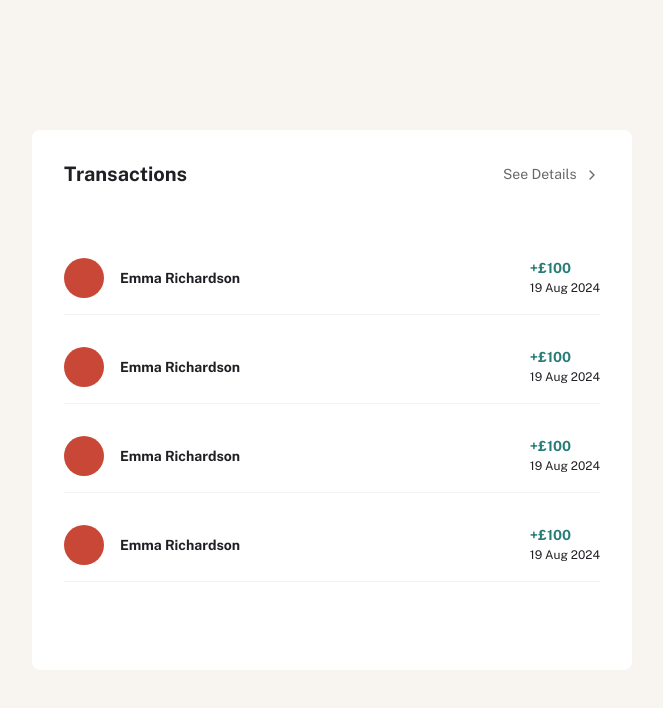
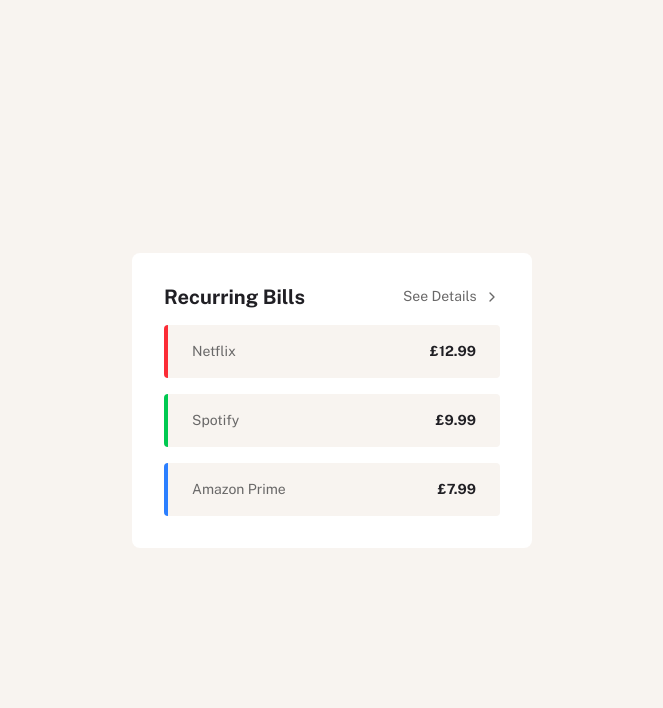
Before and after one commit to peynadol/finance, a Next.js app: page / in a window 1280 px wide. Shown: the top 708 px of the page, without its empty margins (308-971 px from the left). Built offline with nearby package versions, Linux system fonts and the light colour scheme.

Commit message:
create recurring bills cards and container

```diff
--- /dev/null
+++ b/src/app/components/overview-recurring-bill-card.tsx
@@ -0,0 +1,23 @@
+type OverviewRecurringBillCardProps = {
+  name: string;
+  amount: number;
+  colour: string; // e.g. "bg-red-500"
+};
+
+const OverviewRecurringBillCard = ({
+  name,
+  amount,
+  colour,
+}: OverviewRecurringBillCardProps) => {
+  return (
+    <div className="flex bg-beige-100 w-full rounded">
+      <div className={`w-1 rounded-l ${colour}`} data-testid="colour-bar"></div>
+      <div className="flex justify-between items-center flex-1 px-6 py-4">
+        <p className="text-grey-500 text-preset-4">{name}</p>
+        <p className=" text-preset-4-bold">£{amount.toFixed(2)}</p>
+      </div>
+    </div>
+  );
+};
+
+export default OverviewRecurringBillCard;
--- /dev/null
+++ b/src/app/components/overview-recurring-bill-container.tsx
@@ -0,0 +1,35 @@
+import { ChevronRight } from "lucide-react";
+import OverviewRecurringBillCard from "./overview-recurring-bill-card";
+
+const OverviewRecurringBillContainer = () => {
+  return (
+    <div className="bg-white rounded-lg p-8 min-w-[400px] ">
+      <div className="flex justify-between items-center mb-4">
+        <h2 className="text-preset-2">Recurring Bills</h2>
+        <p className="text-preset-4 text-grey-500">
+          See Details <ChevronRight className="inline ml-1" size={16} />
+        </p>
+      </div>
+
+      <div className="flex items-center  flex-col gap-4">
+        <OverviewRecurringBillCard
+          name="Netflix"
+          amount={12.99}
+          colour="bg-red-500"
+        />
+        <OverviewRecurringBillCard
+          name="Spotify"
+          amount={9.99}
+          colour="bg-green-500"
+        />
+        <OverviewRecurringBillCard
+          name="Amazon Prime"
+          amount={7.99}
+          colour="bg-blue-500"
+        />
+      </div>
+    </div>
+  );
+};
+
+export default OverviewRecurringBillContainer;
--- a/src/app/components/pot-overview-container.tsx
+++ b/src/app/components/pot-overview-container.tsx
@@ -1,4 +1,4 @@
-import PotSummaryCard from "./overview-summary-card";
+import OverviewSummaryCard from "./overview-summary-card";
 import PotTotalCard from "./pot-total-card";
 import { ChevronRight } from "lucide-react";
 const PotOverviewContainer = () => {
@@ -14,25 +14,10 @@ const PotOverviewContainer = () => {
         <PotTotalCard total={850} />
 
         <div className="grid grid-cols-2 gap-x-4 gap-y-6">
-          <PotSummaryCard
-            potName="Emergency Fund"
-            potAmount={500}
-            potColour="bg-blue-500"
-          />
-          <PotSummaryCard
-            potName="Emergency Fund"
-            potAmount={500}
-            potColour="bg-blue-500"
-          />
-          <PotSummaryCard
-            potName="Emergency Fund"
-            potAmount={500}
-            potColour="bg-blue-500"
-          />
-          <PotSummaryCard
-            potName="Emergency Fund"
-            potAmount={500}
-            potColour="bg-blue-500"
+          <OverviewSummaryCard
+            name="Emergency Fund"
+            amount={500}
+            colour="bg-blue-500"
           />
         </div>
       </div>
--- a/src/app/page.tsx
+++ b/src/app/page.tsx
@@ -1,9 +1,9 @@
-import OverviewTransactionContainer from "./components/overview-transaction-container";
+import OverviewRecurringBillContainer from "./components/overview-recurring-bill-container";
 
 export default function Home() {
   return (
     <div className="flex flex-col items-center justify-center min-h-screen">
-      <OverviewTransactionContainer />
+      <OverviewRecurringBillContainer />
     </div>
   );
 }
```
